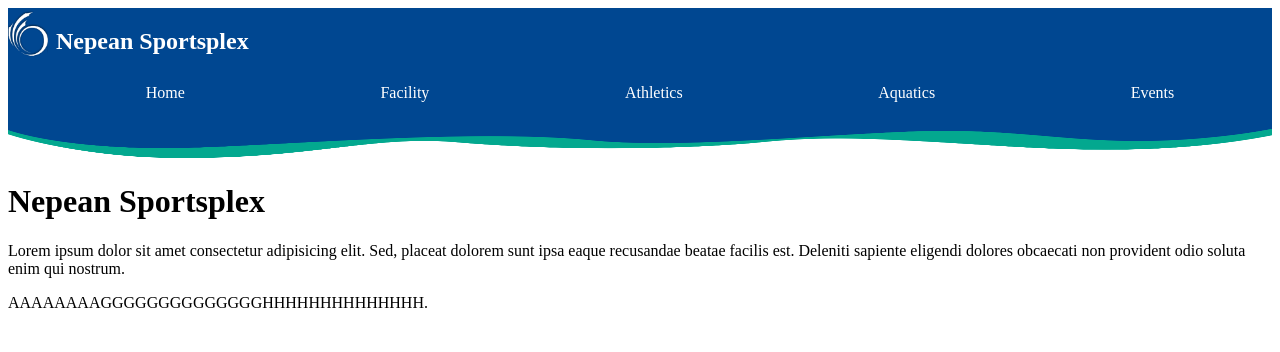
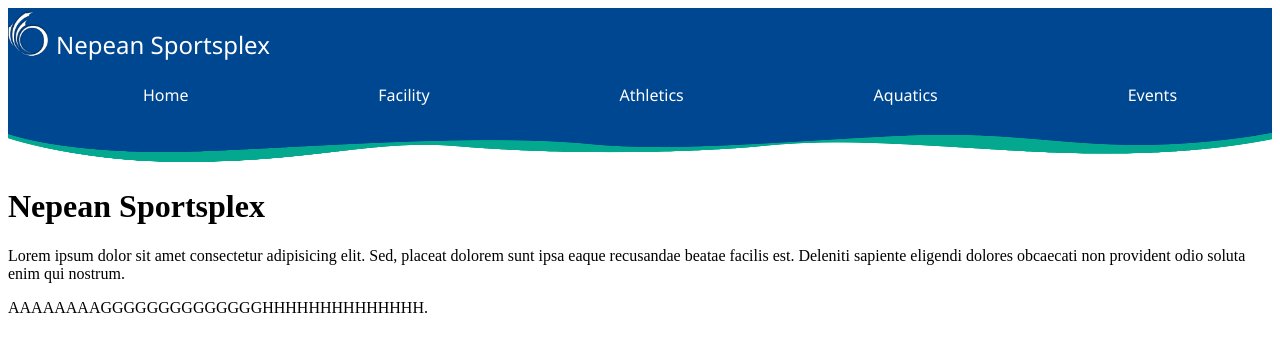
Before and after one commit to imd1005-web-development-winter-2023/assignment-02-garnkai, a plain HTML site: page index.html in a window 1280 px wide. Drawn offline with Linux system fonts and the light colour scheme.

Commit message:
header with font

```diff
--- a/style.css
+++ b/style.css
@@ -3,6 +3,7 @@
 */
 header{
   color:#ffffff;
+  font-family: 'Segoe UI', Tahoma, Geneva, Verdana, sans-serif;
 }
 
 .headerBack {
@@ -35,6 +36,7 @@ header{
   grid-column-end: 3;
   grid-row-start: 1;
   grid-row-end:2;
+  font-weight: 100;
 }
 
 .headerNavTabs ul{
@@ -93,7 +95,7 @@ header{
 
 .headerNavTabs ul li a:hover{
   color:#badadd;
-  font-weight:bold;
+  text-decoration: underline;
 }
 
 .sr-only {
```
